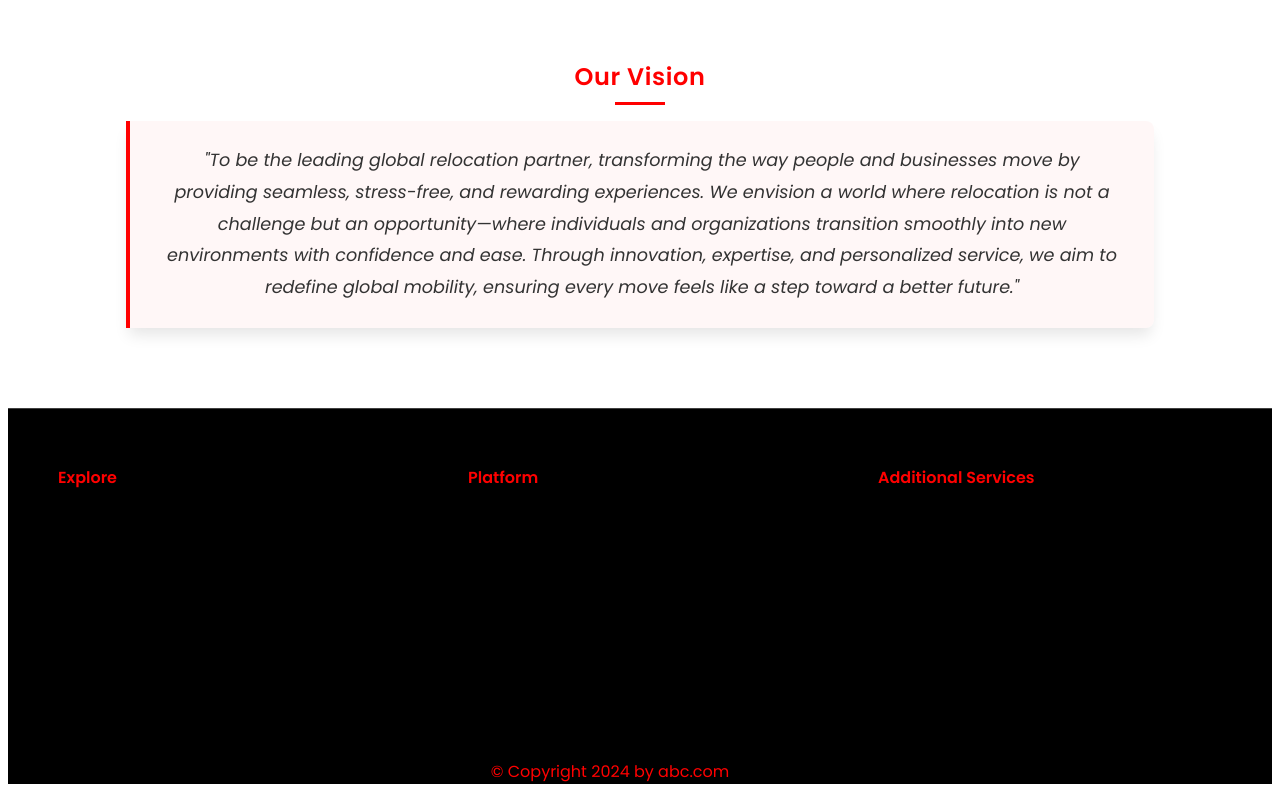
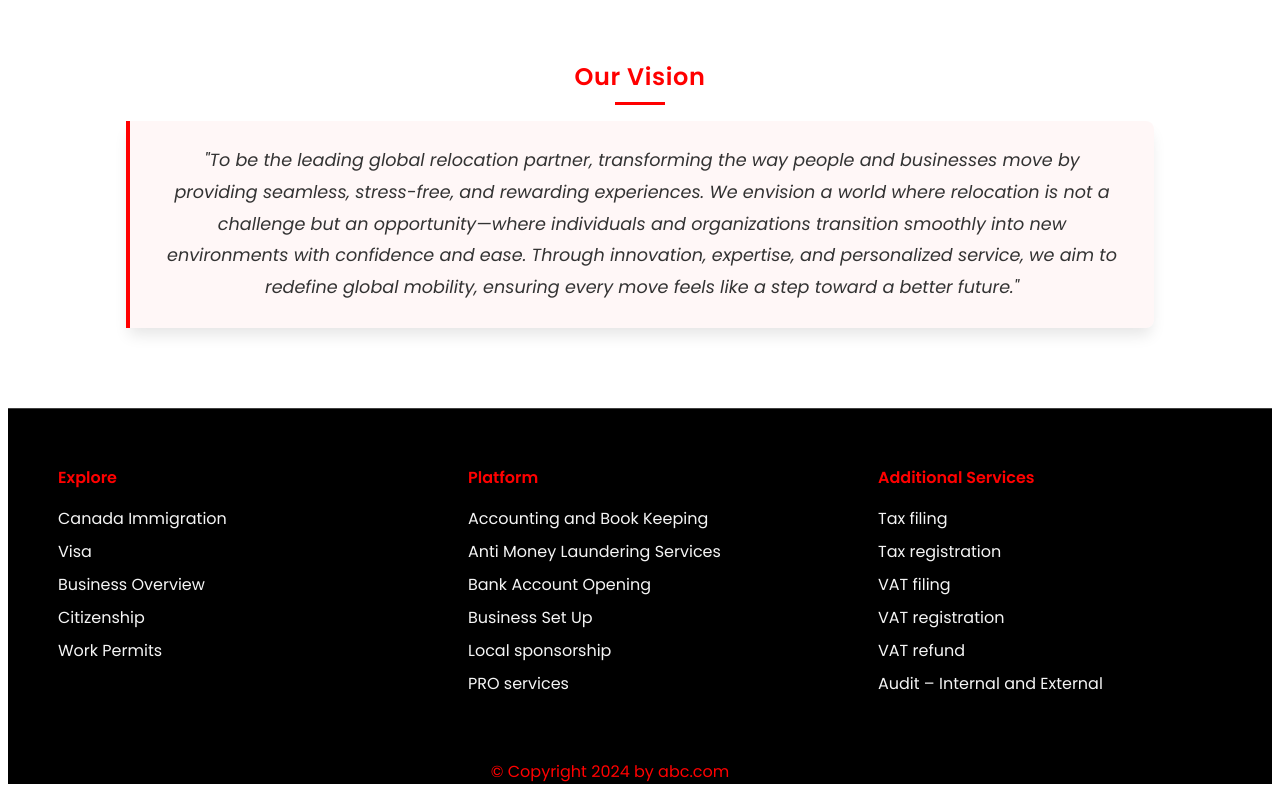
Before and after one commit to Mir-pes/ipanac-1, a React (Vite) app: page / in a window 1280 px wide. Shown: the part 1645-2445 px from the top of the page. Built offline with nearby package versions, Linux system fonts and the light colour scheme.

Commit message:
Update footer.css

```diff
--- a/src/footer.css
+++ b/src/footer.css
@@ -1,6 +1,5 @@
 .footer-container {
   margin-top: 80px;
-  position: relative; /* Added to establish a new positioning context */
 
 }
 
@@ -10,6 +9,7 @@
   bottom: 30px;
   padding-left: 50px;
   margin-top: -50px;
+
 }
 
 /* Fixed footer border positioning */
@@ -33,10 +33,7 @@
   gap: 16px;
 }
 
-.footer-list{
-  color:red;
 
-}
 .copyright-section{
   text-align: center;
   margin-top: 55px;
@@ -66,10 +63,10 @@
 }
 
 .footer-link {
-  color: black;
+  color: whitesmoke;
   text-decoration: none;
 }
 
 .footer-link:hover {
-  color: #ffffff;
+  color: red;
 }
```
